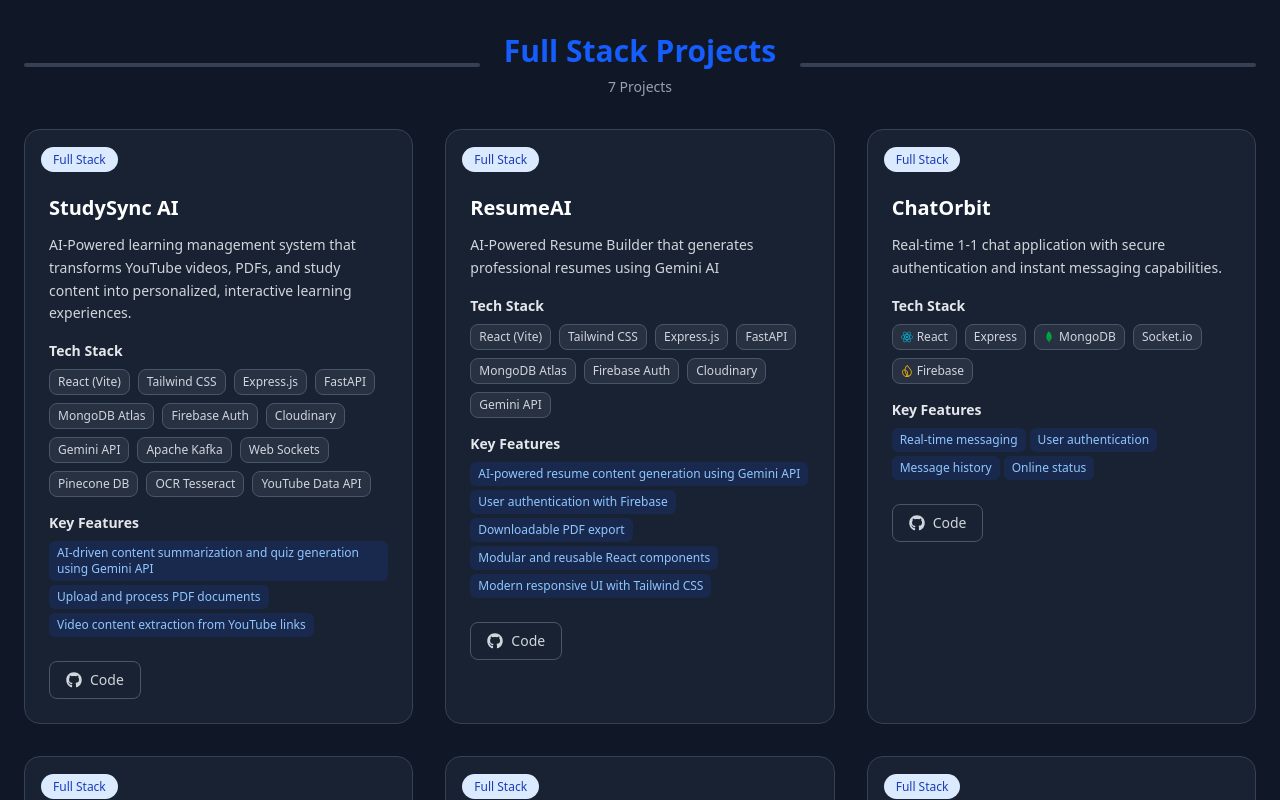
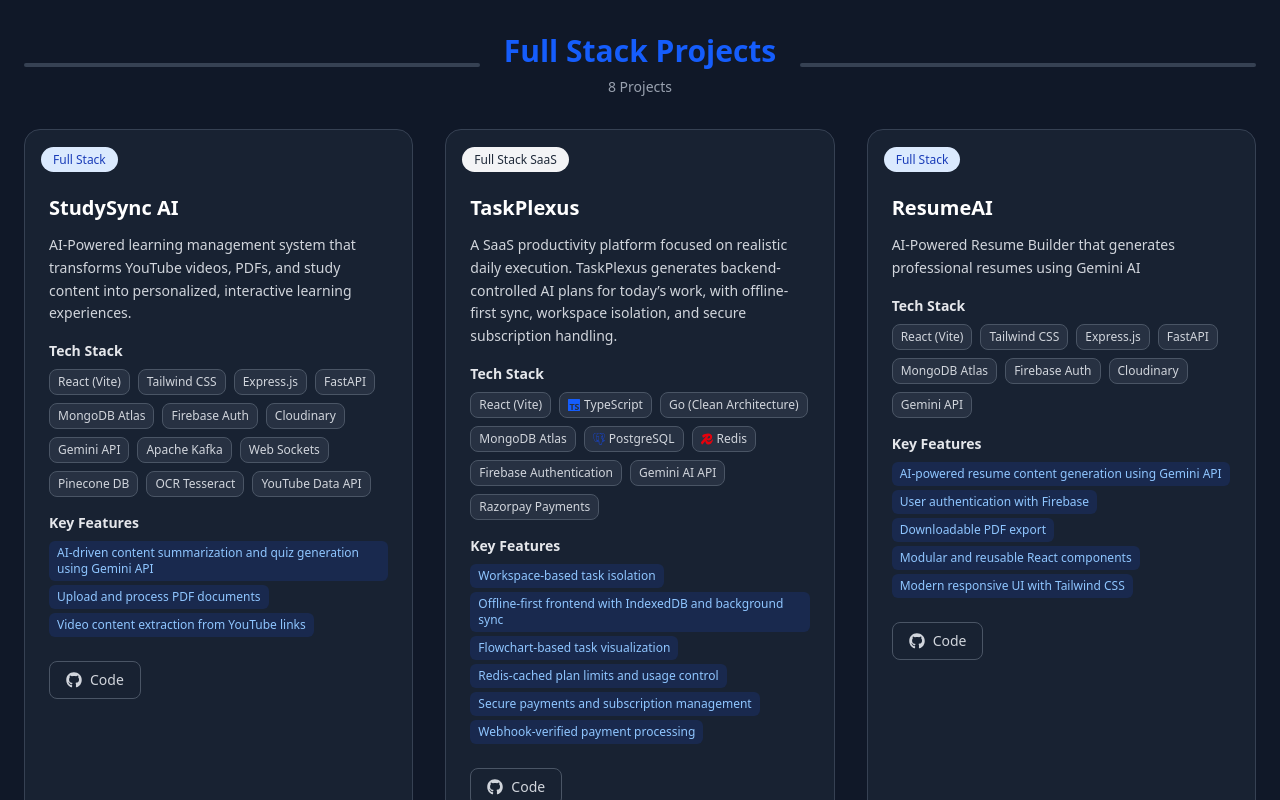
Before and after one commit to ndk123-web/my-portfolio, a Next.js app: page / in a window 1280 px wide. Shown: the part 4320-5120 px from the top of the page. Built offline with nearby package versions, Linux system fonts and the light colour scheme.

Commit message:
feat: add projects and refactor some skills and projects

```diff
--- a/components/Projects.jsx
+++ b/components/Projects.jsx
@@ -35,6 +35,33 @@
       github: "https://github.com/ndk123-web/study-sync-ai",
       live: "https://study-sync-ai.vercel.app", // Deployment in progress
       type: "Full Stack",
+    },
+    {
+      title: "TaskPlexus",
+      description:
+        "A SaaS productivity platform focused on realistic daily execution. TaskPlexus generates backend-controlled AI plans for today’s work, with offline-first sync, workspace isolation, and secure subscription handling.",
+      techStack: [
+        "React (Vite)",
+        "TypeScript",
+        "Go (Clean Architecture)",
+        "MongoDB Atlas",
+        "PostgreSQL",
+        "Redis",
+        "Firebase Authentication",
+        "Gemini AI API",
+        "Razorpay Payments",
+      ],
+      features: [
+        "Workspace-based task isolation",
+        "Offline-first frontend with IndexedDB and background sync",
+        "Flowchart-based task visualization",
+        "Redis-cached plan limits and usage control",
+        "Secure payments and subscription management",
+        "Webhook-verified payment processing",
+      ],
+      github: "https://github.com/taskplexuss",
+      live: "https://taskplexus.app",
+      type: "Full Stack SaaS",
     },
     {
       title: "ResumeAI",
--- a/components/Skills.jsx
+++ b/components/Skills.jsx
@@ -25,6 +25,7 @@
   SiPostman,
   SiVite,
   SiRedis,
+  SiGo
 } from "react-icons/si";
 import { SiC } from "react-icons/si";
 import { FaJava } from "react-icons/fa";
@@ -42,6 +43,7 @@
       { name: "C", icon: SiC, color: "text-blue-500" },
       { name: "C++", icon: TbBrandCpp, color: "text-blue-500" },
       { name: "Node.js", icon: SiNodedotjs, color: "text-green-500" },
+      { name: "Go", icon: SiGo, color: "text-blue-500" },
     ],
   },
   {
```
Also changed, not shown: 1 other file (tests, documents, lock files or other folders).
